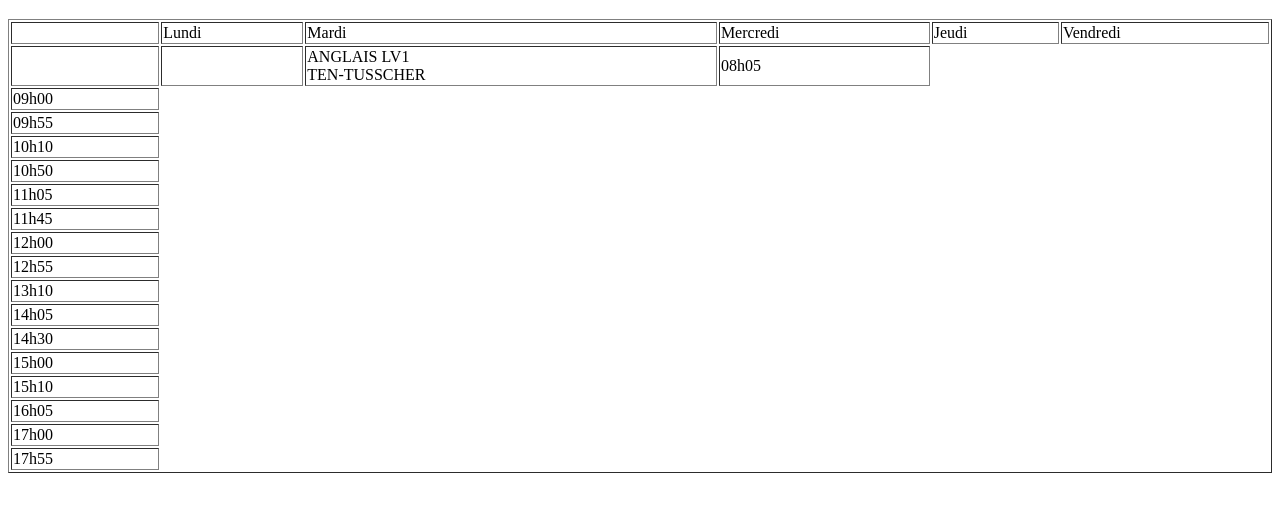
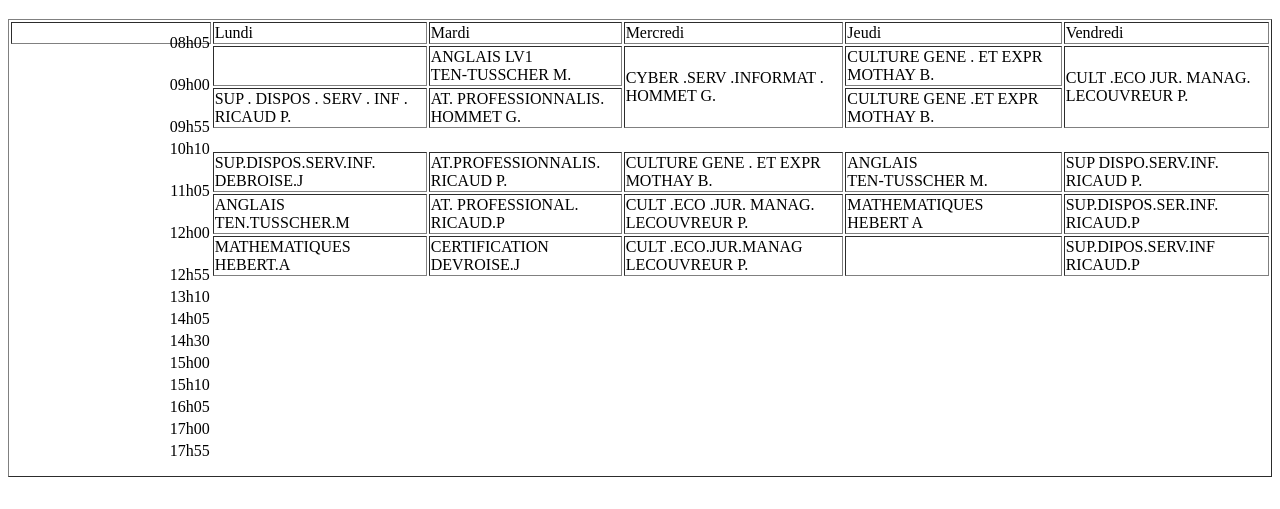
Before and after one commit to JorisAnne/HTML, a plain HTML site: page edt.html in a window 1280 px wide. Shown: the part 61-570 px from the top of the page. Drawn offline with Linux system fonts and the light colour scheme.

Commit message:
add table

```diff
--- a/edt.html
+++ b/edt.html
@@ -1,12 +1,16 @@
 <!DOCTYPE html>
 <html lang="fr">
 <head>
-        <meta charset=utf-8"/>
-        <title> "Emploi du temps - SIO1 - 2020-2021 (Semestre 1)" </title>
-        <link rel="stylesheet" href="style.css"
+<meta charset="utf-8"/>
+<title> Emploi du temps - SIO1 - 2020-2021 (Semestre 1) </title>
+<link rel="stylesheet" href="mon_fichier_css.css"
 </head>
 <body>
-        <h1> Emploi du temps</h1>
+    <h1>Emploi du temps</h1>
+
+
+
+
 
 
 
@@ -21,58 +25,87 @@
     <td>Vendredi</td>
 </tr>
 <tr>
-        <th class="time min55"></th>
+    <th class="time min55">08h05</th>
     <td class="white"></td>
-        <td class="yellow">ANGLAIS LV1 <br/>TEN-TUSSCHER
-
-
-    <td class="time">08h05</td>
+    <td class="yellow">ANGLAIS LV1 <br/>TEN-TUSSCHER M.</td>
+    <td rowspan="2">CYBER .SERV .INFORMAT . <br/>HOMMET G.</td>
+    <td>CULTURE GENE . ET EXPR <br/>MOTHAY B.</td>
+    <td rowspan="2">CULT .ECO JUR. MANAG. <br/>LECOUVREUR P.</td>
 </tr>
 <tr>
-    <td class="time">09h00</td>
+    <th class="time min55">09h00</th>
+    <td>SUP . DISPOS . SERV . INF . <br/>RICAUD P.</td>
+    <td>AT. PROFESSIONNALIS. <br/>HOMMET G.</td>
+    <td>CULTURE GENE .ET EXPR <br/>MOTHAY B.</td>
 </tr>
+
 <tr>
 <td class="time">09h55</td>
 </tr>
+
 <tr>
-    <td class="time">10h10</td>
+    <th class="time min55">10h10</th>
+    <td>SUP.DISPOS.SERV.INF. <br/>DEBROISE.J</td>
+    <td>AT.PROFESSIONNALIS. <br/> RICAUD P.</td>
+    <td>CULTURE GENE . ET EXPR <br/> MOTHAY B.</td>
+    <td>ANGLAIS <br/> TEN-TUSSCHER M.</td>
+    <td>SUP DISPO.SERV.INF. <br/> RICAUD P.</td>
 </tr>
+
 <tr>
-    <td class="time">10h50</td>
+    <th class="time min55">11h05</th>
+    <td> ANGLAIS <br/> TEN.TUSSCHER.M</td>
+    <td> AT. PROFESSIONAL. <br/> RICAUD.P</td>
+    <td> CULT .ECO .JUR. MANAG. <br/> LECOUVREUR P.</td>
+    <td> MATHEMATIQUES <br/> HEBERT A</td>
+    <td> SUP.DISPOS.SER.INF. <br/> RICAUD.P</td>
 </tr>
+
 <tr>
-    <td class="time">11h05</td>
+    <th class="time min 55">12h00</th>
+    <td> MATHEMATIQUES <br/> HEBERT.A </td>
+    <td> CERTIFICATION <br/> DEVROISE.J </td>
+    <td> CULT .ECO.JUR.MANAG <br/> LECOUVREUR P. </td>
+    <td></td>
+    <td> SUP.DIPOS.SERV.INF <br/> RICAUD.P </td>
 </tr>
-    <tr>
-    <td class="time">11h45</td>
-    </tr>
-    <tr>
-    <td class="time">12h00</td>
-    </tr>
+
 <tr>
  <td class="time">12h55</td>
  </tr>
+
 <tr>
 <td class="time">13h10</td>
 </tr>
+
+
+
 <tr>
 <td class="time">14h05</td>
 </tr>
+
 <tr>
 <td class="time">14h30</td>
 </tr>
+
 <tr>
 <td class="time">15h00</td>
 </tr>
+
 <tr>
 <td class="time">15h10</td>
 </tr>
+
 <tr>
 <td class="time">16h05</td>
 </tr>
+
 <tr>
 <td class="time">17h00</td>
 </tr>
+
 <tr>
 <td class="time">17h55</td>
 </tr>
+
+</table>
--- a/mon_fichier_css.css
+++ b/mon_fichier_css.css
@@ -1,19 +1,11 @@
-html {
-    background-color: green;
-    font-size: 20px;
-  }
-
-  ul {
-    background: red;
-    padding: 10px;
-    border: 1px solid black;
-  }
-
-  li {
-    margin-left: 20px;
-  }
-
-  h1{
-    color: red;
-
-  }
+.time {
+  border: 0px;
+  vertical-align: top;
+  position: relative;
+  top: -13px;
+  font-weight: lighter;
+  text-align: right;
+}
+th {
+  width:16%;
+}
```
Lines whose indentation alone changed are shown as unchanged.
